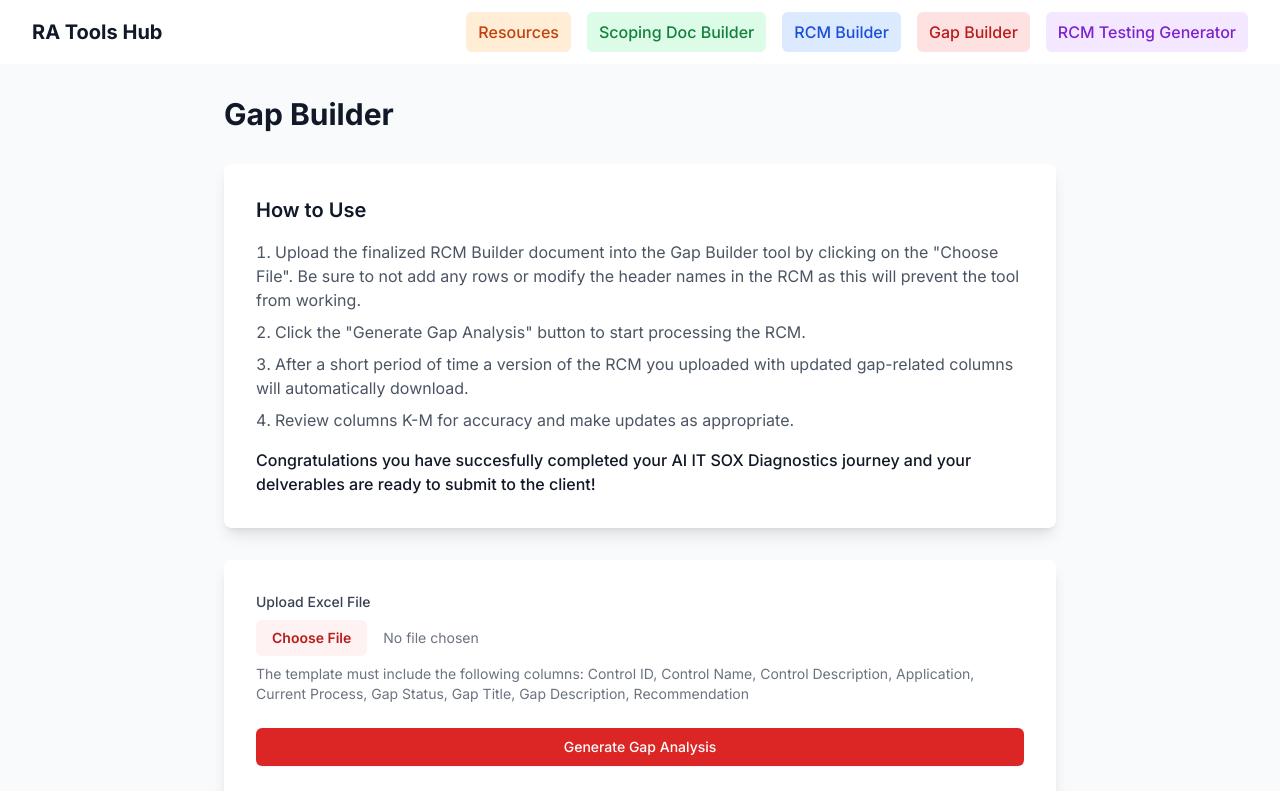
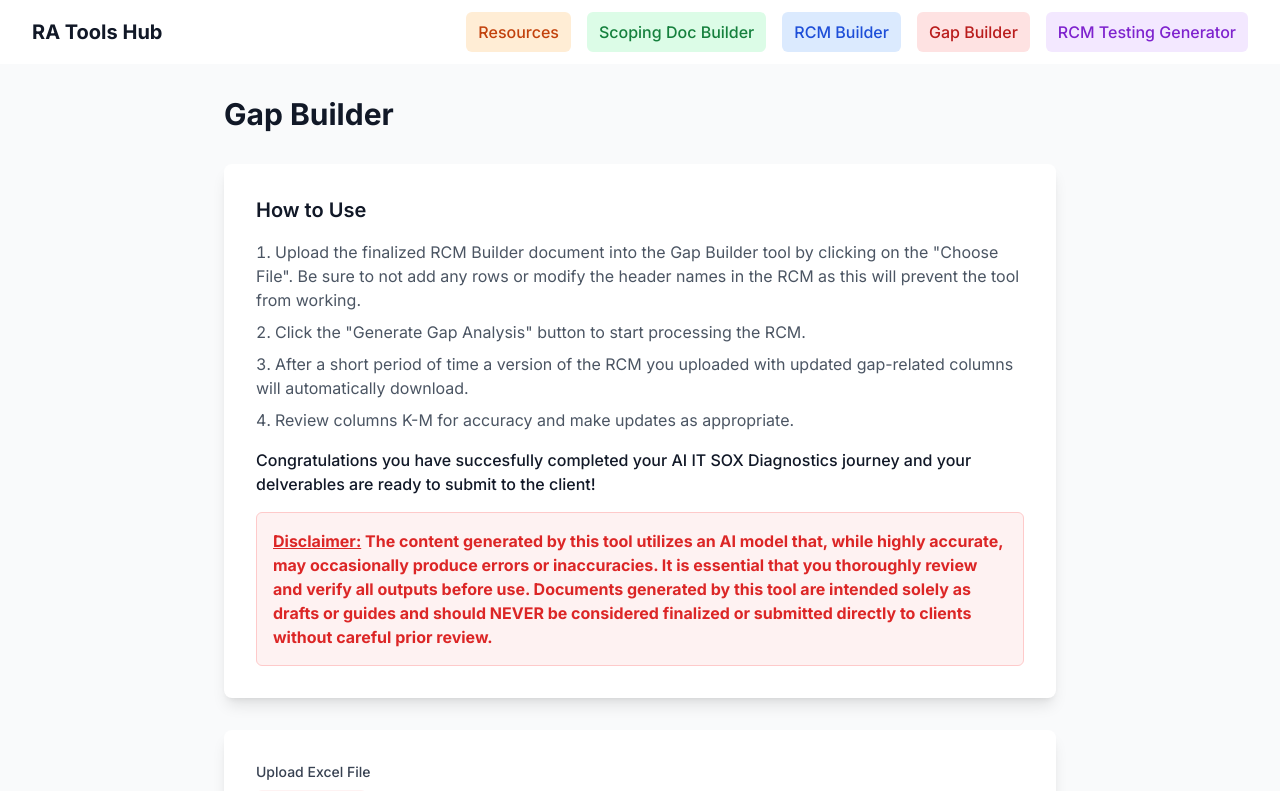
Before and after one commit to Plokeigh/test-step-writer, a Next.js app in the folder frontend/: page /gap-builder in a window 1280 px wide. Shown: the top 791 px of the page. Built offline with nearby package versions, Linux system fonts and the light colour scheme.

Commit message:
couple of updates to instructions

```diff
--- a/frontend/app/gap-builder/page.tsx
+++ b/frontend/app/gap-builder/page.tsx
@@ -64,6 +64,10 @@ export default function GapBuilder() {
               <li>Review columns K-M for accuracy and make updates as appropriate.</li>
             </ol>
             <p className="font-medium text-gray-900 mt-4">Congratulations you have succesfully completed your AI IT SOX Diagnostics journey and your delverables are ready to submit to the client!</p>
+
+            <p className="font-bold text-red-600 mt-6 border border-red-200 p-4 bg-red-50 rounded-md">
+              <span className="underline">Disclaimer:</span> The content generated by this tool utilizes an AI model that, while highly accurate, may occasionally produce errors or inaccuracies. It is essential that you thoroughly review and verify all outputs before use. Documents generated by this tool are intended solely as drafts or guides and should NEVER be considered finalized or submitted directly to clients without careful prior review.
+            </p>
           </div>
         </div>
 
--- a/frontend/app/my-upload-app/page.tsx
+++ b/frontend/app/my-upload-app/page.tsx
@@ -133,6 +133,10 @@ export default function UploadApp() {
               <li>Click the "Clear Template" button to reset the template for future use</li>
               <li>This will remove all processed data while keeping the template structure intact</li>
             </ol>
+
+            <p className="font-bold text-red-600 mt-6 border border-red-200 p-4 bg-red-50 rounded-md">
+              <span className="underline">Disclaimer:</span> The content generated by this tool utilizes an AI model that, while highly accurate, may occasionally produce errors or inaccuracies. It is essential that you thoroughly review and verify all outputs before use. Documents generated by this tool are intended solely as drafts or guides and should NEVER be considered finalized or submitted directly to clients without careful prior review.
+            </p>
           </div>
         </div>
 
--- a/frontend/app/rcm-builder/page.tsx
+++ b/frontend/app/rcm-builder/page.tsx
@@ -79,6 +79,10 @@ export default function RCMBuilder() {
               </ul>
               <li>Update Column J to indicate if there is a gap, informal process, or no gap as this field is required for the Gaps Builder tool</li>
             </ol>
+
+            <p className="font-bold text-red-600 mt-6 border border-red-200 p-4 bg-red-50 rounded-md">
+              <span className="underline">Disclaimer:</span> The content generated by this tool utilizes an AI model that, while highly accurate, may occasionally produce errors or inaccuracies. It is essential that you thoroughly review and verify all outputs before use. Documents generated by this tool are intended solely as drafts or guides and should NEVER be considered finalized or submitted directly to clients without careful prior review.
+            </p>
           </div>
         </div>
 
```
Also changed, not shown: 1 other file (tests, documents, lock files or other folders).
